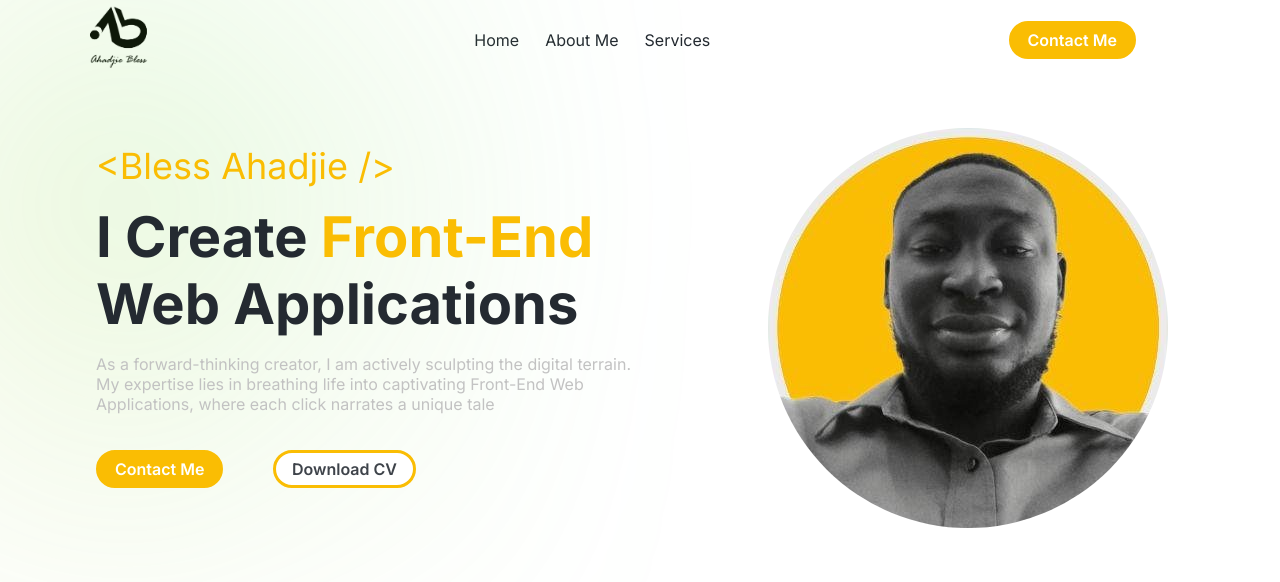
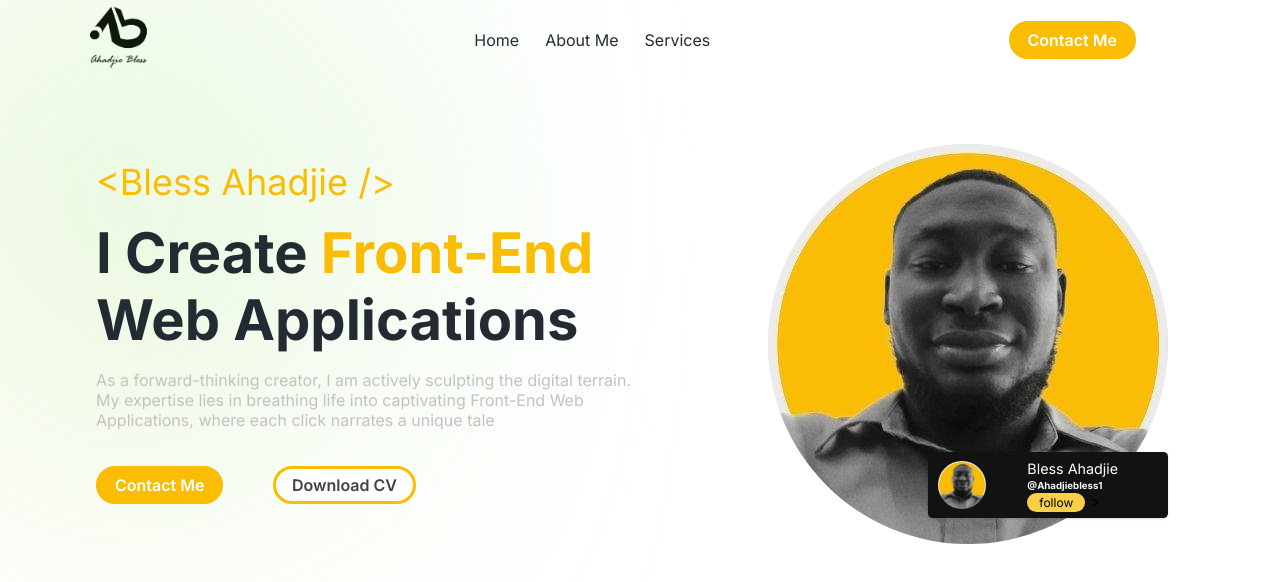
Before and after one commit to Bless12Ahadjie/tutorials, an Angular app: page / in a window 1280 px wide. Shown: the top 582 px of the page. Built offline with nearby package versions, Linux system fonts and the light colour scheme; no server answers.

Commit message:
added the follow me bubble

```diff
--- /dev/null
+++ b/src/app/follow-bubble/follow-bubble.component.css
@@ -0,0 +1,102 @@
+.card{
+    position: absolute;
+    z-index: 3;
+    margin-top: -6rem;
+    margin-left: 58rem;
+
+    display: inline-flex;
+    width: 15rem;
+    height: 65.726px;
+    padding: 6.997px 9.329px;
+    align-items: center;
+    gap: 9.329px;
+    padding: 10px;
+    flex-shrink: 0;
+    border-radius: 4.664px;
+    background: #121212;
+    box-shadow: 0px 1px 2px 0px rgba(16, 24, 40, 0.06), 0px 1px 3px 0px rgba(16, 24, 40, 0.10);
+    }
+
+    .dp{
+        object-fit: cover;
+        width: 3rem;
+        height: 3rem;
+        border-radius: 50%;
+        margin-right: 2rem;
+    }
+    .fName{
+        color: var(--Black, #fff);
+        font-size: 14.329px;
+        font-style: normal;
+        font-weight: 400;
+        line-height: 150%; /* 13.993px */
+    }
+
+    .sName{
+        color: var(--7-e-7373, #f6f6f6);
+        font-size: 9.664px;
+        font-style: normal;
+        font-weight: 700;
+        line-height: normal;
+    }
+    .follow-btn{
+        background-color: #F7D046;
+        border-radius: 12px;
+        font-size: 12px;
+        padding: 2px 12px;
+        cursor: pointer;
+        border: none;
+
+    }
+    @media screen and (max-width:480px){
+        .card{
+         margin-top: -35rem;
+         margin-left: 16rem;
+         width: 125px;
+         height: 50px;
+        }
+        .dp{
+        width: 2rem;
+        height: 2rem;
+        margin-right: 0rem;
+        }
+        .fName{
+            font-size: 10px;
+        }
+        .sName{
+            font-size: 7.5px;
+
+        }
+        .follow-btn{
+            border-radius: 12px;
+            font-size: 8px;
+            padding: 2px 12px;
+
+        }
+    }
+    @media screen and (max-width:840px){
+        .card{
+            margin-top: -16rem;
+            margin-left: 38rem;
+            width: 125px;
+            height: 50px;
+           }
+           .dp{
+           width: 2rem;
+           height: 2rem;
+           margin-right: 0rem;
+           }
+           .fName{
+               font-size: 10px;
+           }
+           .sName{
+               font-size: 7.5px;
+
+           }
+           .follow-btn{
+               border-radius: 12px;
+               font-size: 8px;
+               padding: 2px 12px;
+
+           }
+    }
--- /dev/null
+++ b/src/app/follow-bubble/follow-bubble.component.html
@@ -0,0 +1,10 @@
+<main>
+    <div class="card">
+        <img class='dp' src="../../assets/Hero-Img.jpg" alt="profile" />
+        <div>
+            <p class='fName'>Bless Ahadjie</p>
+            <p class='sName'> {{email}}</p>
+            <a href="https://twitter.com/Ahadjiebless1"> <button class ='follow-btn' >follow</button> </a> >
+        </div>
+    </div>
+</main>
--- /dev/null
+++ b/src/app/follow-bubble/follow-bubble.component.ts
@@ -0,0 +1,15 @@
+import { Component } from '@angular/core';
+import { CommonModule } from '@angular/common';
+
+@Component({
+  selector: 'app-follow-bubble',
+  standalone: true,
+  imports: [CommonModule],
+  templateUrl: './follow-bubble.component.html',
+  styleUrl: './follow-bubble.component.css'
+})
+export class FollowBubbleComponent {
+
+  email: string = "@Ahadjiebless1 ";
+
+}
--- a/src/app/hero-section/hero-section.component.css
+++ b/src/app/hero-section/hero-section.component.css
@@ -1,5 +1,5 @@
 .container{
     display: flex;
     margin-left: 6rem;
-    margin-top: 3rem;
+    margin-top: 4rem;
 }
--- a/src/app/hero-section/hero-section.component.html
+++ b/src/app/hero-section/hero-section.component.html
@@ -2,3 +2,4 @@
     <app-hero-left></app-hero-left>
     <app-hero-img></app-hero-img>
 </main>
+<app-follow-bubble></app-follow-bubble>
--- a/src/app/hero-section/hero-section.component.ts
+++ b/src/app/hero-section/hero-section.component.ts
@@ -2,11 +2,12 @@ import { Component } from '@angular/core';
 import { CommonModule } from '@angular/common';
 import { HeroImgComponent } from '../hero-img/hero-img.component';
 import { HeroLeftComponent } from '../hero-left/hero-left.component';
+import { FollowBubbleComponent } from '../follow-bubble/follow-bubble.component';
 
 @Component({
   selector: 'app-hero-section',
   standalone: true,
-  imports: [CommonModule,HeroImgComponent,HeroLeftComponent],
+  imports: [CommonModule,HeroImgComponent,HeroLeftComponent,FollowBubbleComponent],
   templateUrl: './hero-section.component.html',
   styleUrl: './hero-section.component.css'
 })
```
Also changed, not shown: 1 other file (tests, documents, lock files or other folders).
